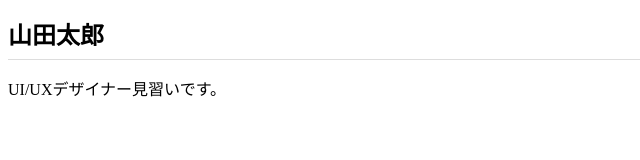
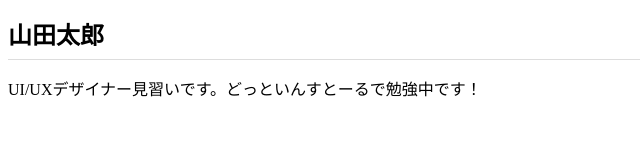
Before and after one commit to kigitora/kigitora, a plain HTML site: page index.html in a window 1280 px wide. Shown: the whole page, without its empty margins (0-640 px from the left). Drawn offline with Linux system fonts and the light colour scheme.

Commit message:
Add files via upload

```diff
--- a/index.html
+++ b/index.html
@@ -7,6 +7,6 @@
   </head>
   <body>
     <h1>山田太郎</h1>
-    <p>UI/UXデザイナー見習いです。</p>
+    <p>UI/UXデザイナー見習いです。どっといんすとーるで勉強中です！</p>
   </body>
 </html>
```
